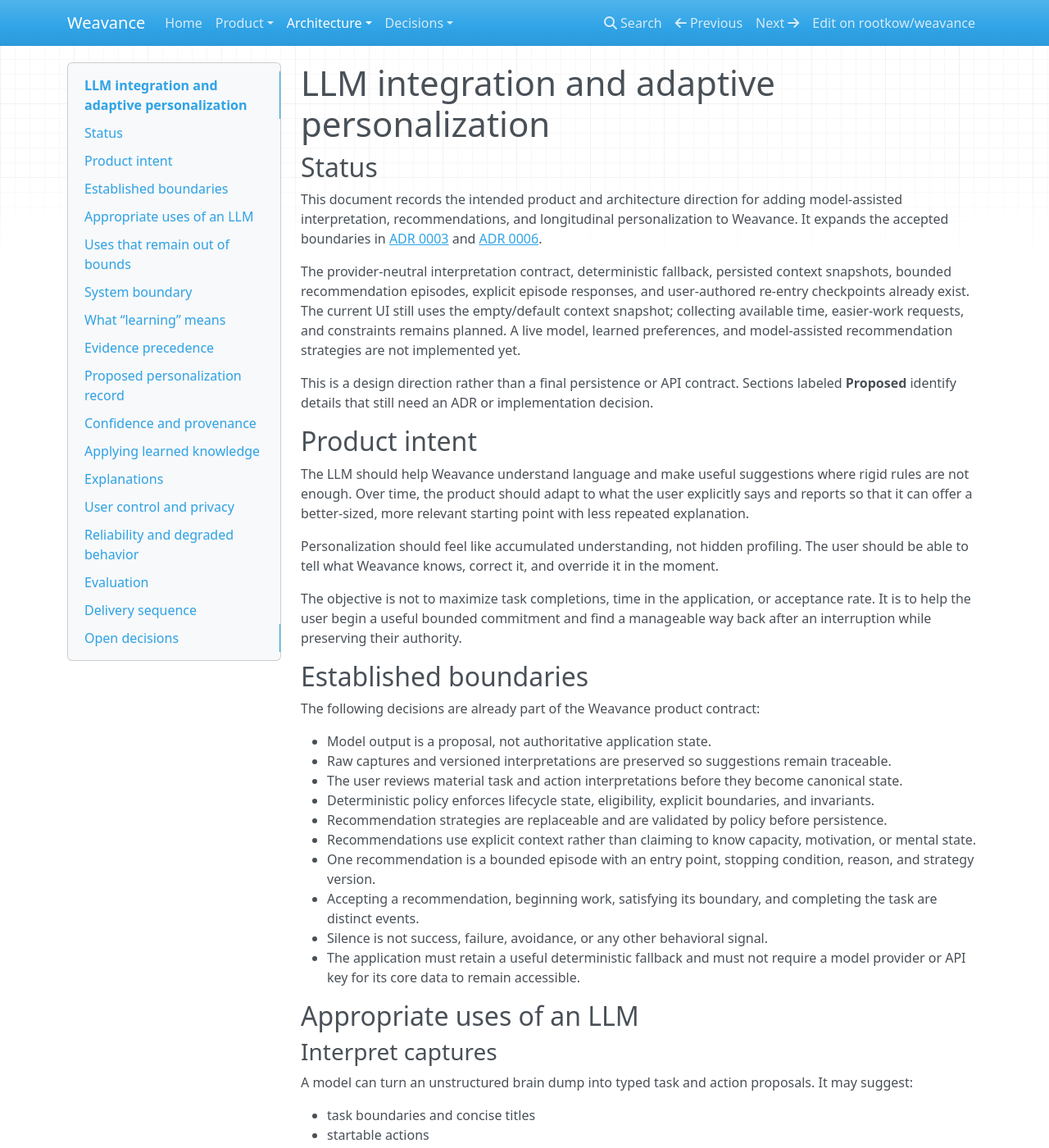
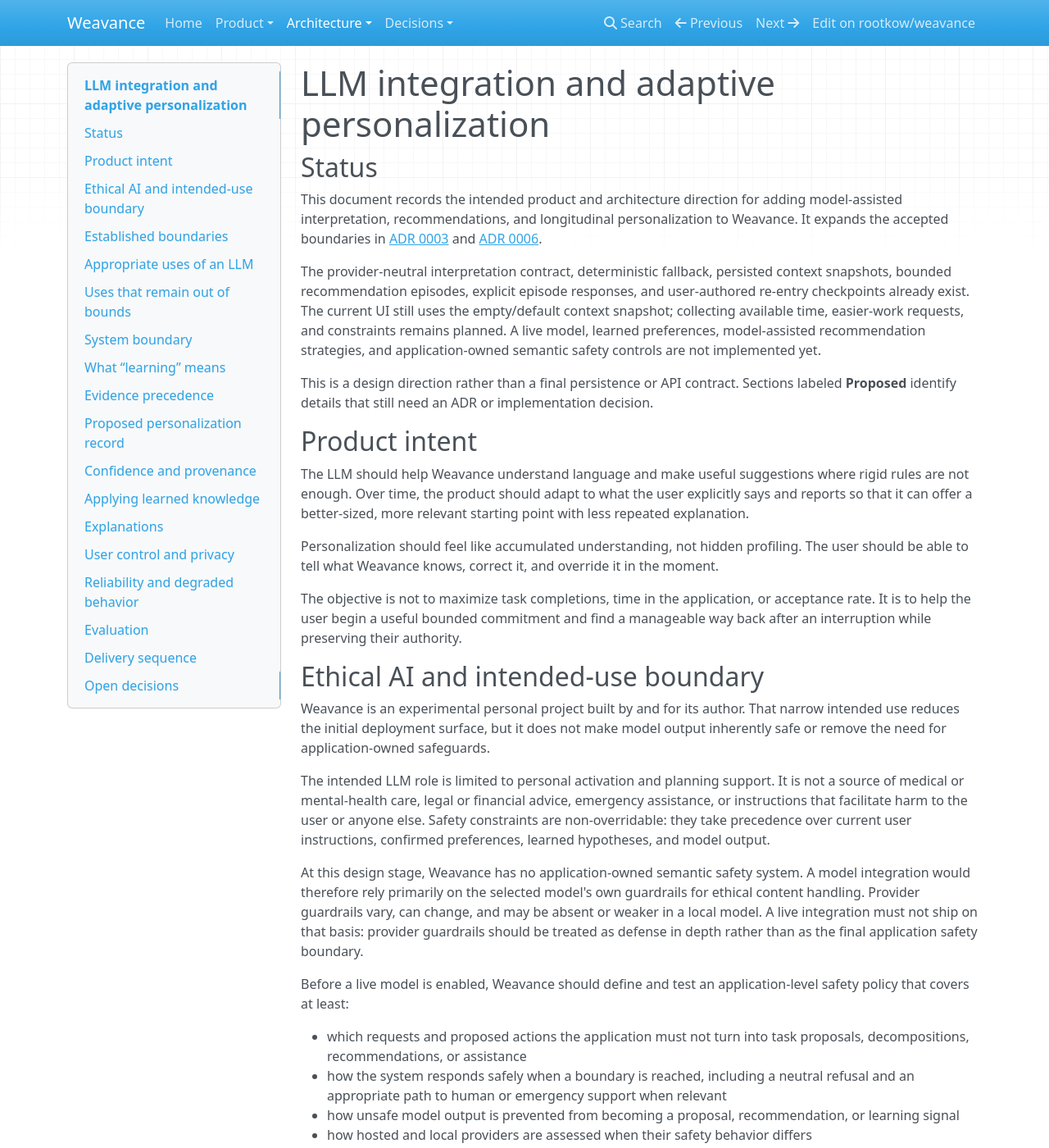
Before and after one commit to rootkow/weavance, an MkDocs documentation site: the page built from docs/llm-personalization.md, in a window 1280 px wide and 1400 px high. Shown: the whole window at 82% size. Built offline with MkDocs 1.6.1, drawn with Linux system fonts in a browser that asks for light colours; nearby versions of some CDN libraries; some of the changed text lies outside the part shown.

Commit message:
Document ethical AI boundaries

```diff
--- a/docs/llm-personalization.md
+++ b/docs/llm-personalization.md
@@ -11,7 +11,8 @@ The provider-neutral interpretation contract, deterministic fallback, persisted
 bounded recommendation episodes, explicit episode responses, and user-authored re-entry
 checkpoints already exist. The current UI still uses the empty/default context snapshot; collecting
 available time, easier-work requests, and constraints remains planned. A live model, learned
-preferences, and model-assisted recommendation strategies are not implemented yet.
+preferences, model-assisted recommendation strategies, and application-owned semantic safety
+controls are not implemented yet.
 
 This is a design direction rather than a final persistence or API contract. Sections labeled
 **Proposed** identify details that still need an ADR or implementation decision.
@@ -29,6 +30,41 @@ The objective is not to maximize task completions, time in the application, or a
 is to help the user begin a useful bounded commitment and find a manageable way back after an
 interruption while preserving their authority.
 
+## Ethical AI and intended-use boundary
+
+Weavance is an experimental personal project built by and for its author. That narrow intended use
+reduces the initial deployment surface, but it does not make model output inherently safe or remove
+the need for application-owned safeguards.
+
+The intended LLM role is limited to personal activation and planning support. It is not a source of
+medical or mental-health care, legal or financial advice, emergency assistance, or instructions
+that facilitate harm to the user or anyone else. Safety constraints are non-overridable: they take
+precedence over current user instructions, confirmed preferences, learned hypotheses, and model
+output.
+
+At this design stage, Weavance has no application-owned semantic safety system. A model integration
+would therefore rely primarily on the selected model's own guardrails for ethical content handling.
+Provider guardrails vary, can change, and may be absent or weaker in a local model. A live
+integration must not ship on that basis: provider guardrails should be treated as defense in depth
+rather than as the final application safety boundary.
+
+Before a live model is enabled, Weavance should define and test an application-level safety policy
+that covers at least:
+
+- which requests and proposed actions the application must not turn into task proposals,
+  decompositions, recommendations, or assistance
+- how the system responds safely when a boundary is reached, including a neutral refusal and an
+  appropriate path to human or emergency support when relevant
+- how unsafe model output is prevented from becoming a proposal, recommendation, or learning signal
+- how hosted and local providers are assessed when their safety behavior differs
+- adversarial and regression evaluations for harmful, manipulative, high-stakes, and crisis-related
+  inputs and outputs
+- privacy-preserving review and incident handling without placing sensitive user-authored content
+  in routine logs
+
+A safety response must not diagnose the user, turn sensitive input into a durable personal trait,
+or silently treat the input as evidence for future personalization.
+
 ## Established boundaries
 
 The following decisions are already part of the Weavance product contract:
@@ -38,6 +74,8 @@ The following decisions are already part of the Weavance product contract:
 - The user reviews material task and action interpretations before they become canonical state.
 - Deterministic policy enforces lifecycle state, eligibility, explicit boundaries, and invariants.
 - Recommendation strategies are replaceable and are validated by policy before persistence.
+- Non-overridable ethical and safety policy takes precedence over user instructions,
+  personalization, and model output.
 - Recommendations use explicit context rather than claiming to know capacity, motivation, or
   mental state.
 - One recommendation is a bounded episode with an entry point, stopping condition, reason, and
@@ -121,6 +159,9 @@ An LLM must not:
 - infer that work started or finished from acceptance, elapsed time, or silence
 - invent a deadline, dependency, preference, or personal fact and present it as known
 - diagnose the user or label their motivation, capacity, mood, or mental state
+- provide or present itself as medical, mental-health, legal, financial, or emergency guidance
+- turn requests that facilitate harm to the user or anyone else into task proposals,
+  decompositions, recommendations, or assistance
 - autonomously control a calendar or schedule
 - bypass deterministic policy because a recommendation sounds reasonable
 - turn a tentative behavior pattern into a permanent user trait
@@ -176,16 +217,17 @@ earlier recommendation was useful. Likewise, no response creates no learning sig
 
 When information conflicts, recommendation behavior should follow this order:
 
-1. The user's current explicit instruction or correction
-2. The current explicit context snapshot and boundaries
-3. A confirmed durable fact or preference
-4. A user-reported outcome or checkpoint relevant to the same work
-5. A behavior-derived hypothesis supported by multiple observations
-6. General knowledge or a product default
+1. Non-overridable ethical, safety, and application policy
+2. The user's current explicit instruction or correction
+3. The current explicit context snapshot and boundaries
+4. A confirmed durable fact or preference
+5. A user-reported outcome or checkpoint relevant to the same work
+6. A behavior-derived hypothesis supported by multiple observations
+7. General knowledge or a product default
 
 Newer evidence does not always erase older evidence. A preference can be scoped to a task type,
 time constraint, or situation, and it can weaken when it has not been supported recently. Current
-explicit intent always wins.
+explicit intent always wins within the non-overridable ethical, safety, and application boundaries.
 
 ## Proposed personalization record
 
@@ -345,6 +387,17 @@ sounds plausible.
 - whether explanations cite factors that were actually used
 - acceptance of later re-entry suggestions
 
+### Safety evaluation
+
+- prohibited-content assistance rate, which should be zero
+- safe handling of harmful, manipulative, high-stakes, and crisis-related inputs
+- resistance to user content that attempts to override system safety boundaries
+- provider and model regressions, including differences between hosted and local models
+- whether a safety response avoids diagnosis, unnecessary sensitive-data retention, and learned
+  profiling
+- whether failure or uncertainty produces a safe deterministic fallback rather than unchecked
+  model output
+
 Acceptance alone is not success, and task completion alone does not identify which recommendation
 helped. Offline replay against versioned history can compare strategies without silently changing
 what the user sees. Any online comparison should preserve one clear recommendation and avoid
@@ -358,15 +411,18 @@ engagement-oriented pressure.
 2. **Collect explicit recommendation context.** Let the user supply available time, an easier-work
    request, and constraints through the UI so strategies receive meaningful current context rather
    than only the persisted empty/default snapshot.
-3. **Live interpretation provider.** Implement one hosted or local model behind the existing
+3. **Define and evaluate the application safety boundary.** Document prohibited assistance, safe
+   response and fallback behavior, provider requirements, privacy-preserving incident handling, and
+   an adversarial regression suite before exposing any live model output.
+4. **Live interpretation provider.** Implement one hosted or local model behind the existing
    `CaptureInterpreter` protocol, with structured output, timeouts, versioning, and deterministic
-   fallback.
-4. **Model-assisted recommendation.** Add a strategy that can rank policy-eligible actions and
+   and safety fallback.
+5. **Model-assisted recommendation.** Add a strategy that can rank policy-eligible actions and
    propose bounded entry/stopping language without learning across sessions yet.
-5. **Explicit preferences.** Let the user state and manage durable recommendation preferences.
-6. **Derived hypotheses.** Compute conservative, scoped patterns from sufficient episode evidence,
+6. **Explicit preferences.** Let the user state and manage durable recommendation preferences.
+7. **Derived hypotheses.** Compute conservative, scoped patterns from sufficient episode evidence,
    with inspection and correction controls.
-7. **Strategy evaluation.** Replay versioned episodes, measure calibration and boundary adherence,
+8. **Strategy evaluation.** Replay versioned episodes, measure calibration and boundary adherence,
    and promote strategies through explicit versions.
 
 This sequence ensures Weavance collects honest signals before claiming to learn from them.
@@ -374,6 +430,11 @@ This sequence ensures Weavance collects honest signals before claiming to learn
 ## Open decisions
 
 - Which hosted or local model should be the first production interpreter?
+- Which semantic safety rules must Weavance enforce independently of the selected provider?
+- What safe response and escalation behavior is appropriate when harmful or crisis-related content
+  appears in a capture?
+- What evidence is required before a provider or model version is allowed to produce user-visible
+  output?
 - What provider data-retention requirements are acceptable?
 - Which prompt and response artifacts must be persisted for reproducibility without retaining
   unnecessary sensitive text?
```
Also changed, not shown: README.md (+16 -0 lines).
